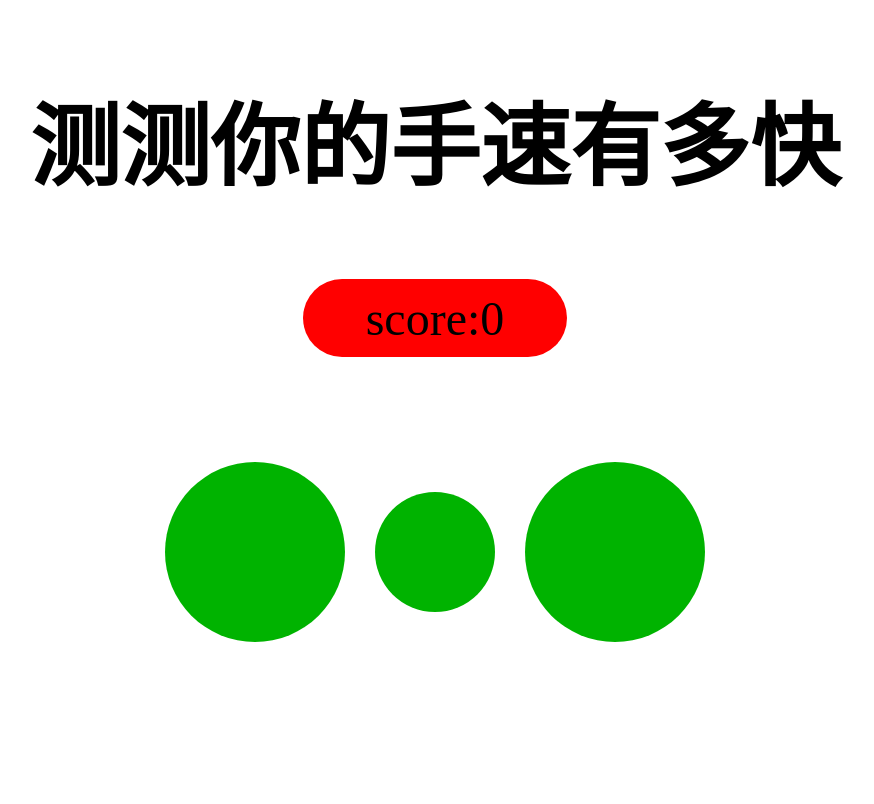
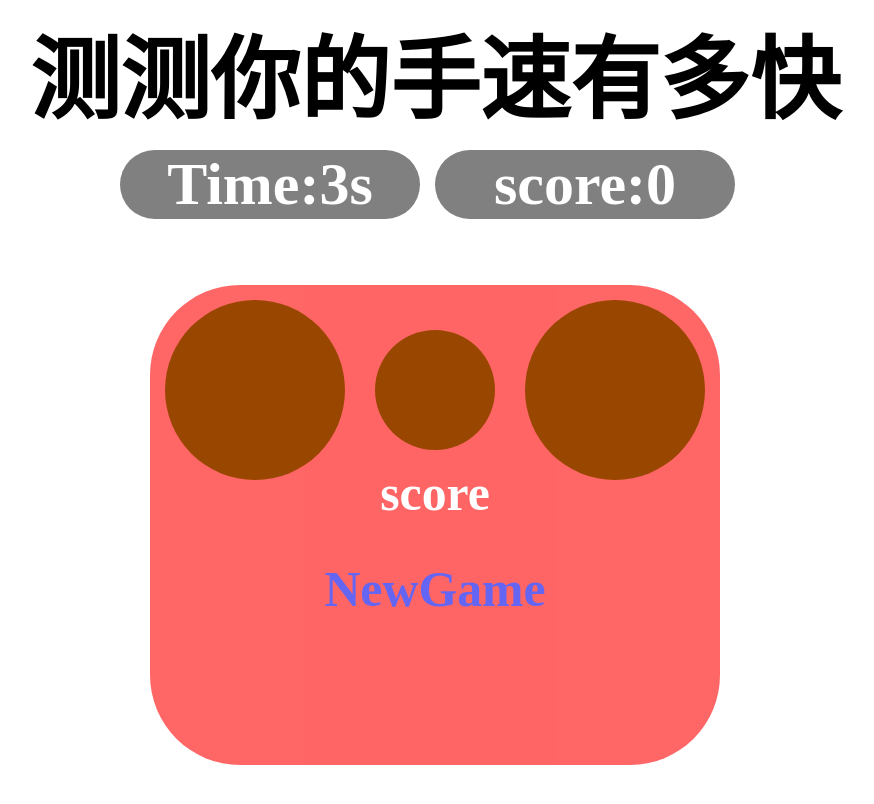
Before and after one commit to xxleyi/xxleyi.github.io, a Jekyll site: the page ftouch/index.html, which Jekyll copies as it is, in a window 1280 px wide. Shown: the top 804 px of the page, without its empty margins (205-1079 px from the left). Built offline with Jekyll 4.4.1, drawn with Linux system fonts in a browser that asks for light colours; nearby versions of some CDN libraries.

Commit message:
fix the logic

```diff
--- a/ftouch/ftouch.css
+++ b/ftouch/ftouch.css
@@ -6,21 +6,36 @@ html{
   margin: auto;
 }*/
 
-h2{
+h2, h4{
   text-align: center;
+  margin: 0.1rem 0;
 }
 
-#score-button{
+h4{
+  color: white;
+  background-color: grey;
+  width: 5rem;
+  border-radius: 1rem;
+  display: inline-block;
+}
+
+#time-score{
+  width: 10.5rem;
+  margin: 0 auto 1rem;
+}
+
+/*#score-button{
   width: 4rem;
   height: 0.9rem;
   background-color: red;
   border-radius: 1rem;
-  margin: 0rem  auto 1.5rem;
+  margin: 0.4rem  auto 1.5rem;
   font-size: 0.8rem;
   padding: 0.2rem;
   text-align: center;
-}
+}*/
 main{
+  position: relative;
   text-align: center;
   width: 9.5rem;
   height: 6rem;
@@ -28,6 +43,7 @@ main{
 }
 
 .touch-button{
+  z-index: -1;
   width:3rem;
   height: 3rem;
   background-color: #00b300;
@@ -44,3 +60,24 @@ main{
   float: left;
   border-radius: 1rem;
 }
+
+h5{
+  text-align: center;
+  margin: 0 auto 0.65rem;
+  color: white;
+}
+
+h5 a{
+  text-decoration: none;
+}
+#game-over{
+  position: absolute;
+  padding: 3rem 0rem;
+  left: 0;
+  top: 0;
+  width: 9.5rem;
+  background-color: red;
+  opacity: 0.6;
+  height: 2rem;
+  border-radius: 1.5rem;
+}
--- a/ftouch/ftouch.js
+++ b/ftouch/ftouch.js
@@ -4,6 +4,7 @@ var ltouched = 1;
 var rtouched = 2;
 $(document).ready(function() {
   newgame();
+  $("#game-over").show();
   var mButton = document.getElementById("middle-button");
   var lButton = document.getElementById("left-button");
   var rButton = document.getElementById("right-button");
@@ -56,6 +57,7 @@ function newgame() {
   var ltouched = 1;
   var rtouched = 2;
   $("#score-button").text("score:"+0);
+  $("#game-over").hide();//css("display","none");
 }
 
 document.addEventListener('touchstart', function(event){
--- a/ftouch/index.html
+++ b/ftouch/index.html
@@ -10,12 +10,20 @@
 <body>
   <header>
     <h2>测测你的手速有多快</h2>
+    <div id="time-score">
+      <h4>Time:3s</h4>
+      <h4 id="score-button"></h4>
+    </div>
   </header>
-  <div id="score-button"></div>
+  <!-- <div id="score-button"></div> -->
   <main>
     <div class="touch-button" id="left-button"></div>
     <div class="touch-button" id="middle-button"></div>
     <div class="touch-button" id="right-button"></div>
+    <div id="game-over">
+      <h5 >score</h5>
+      <h5><a href="javascript:newgame()">NewGame</a></h5>
+    </div>
   </main>
 </body>
 </html>
```
